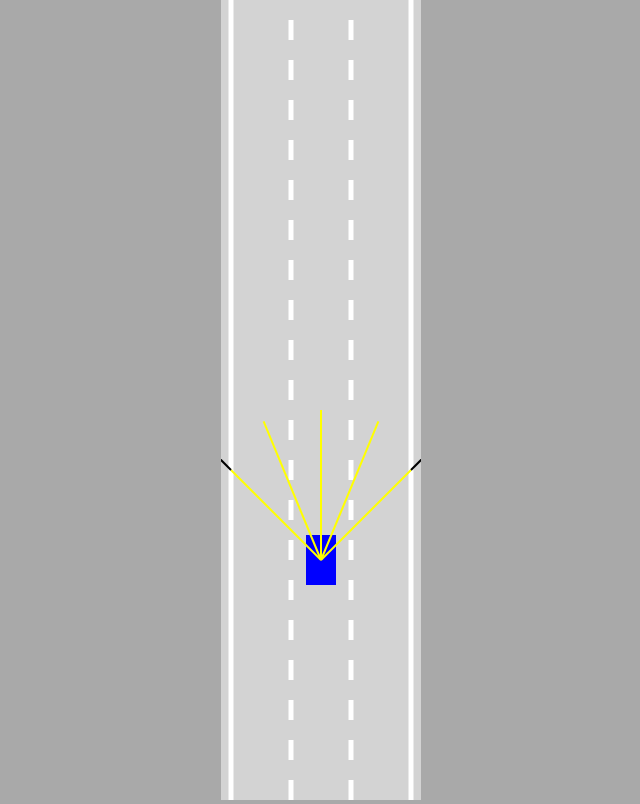
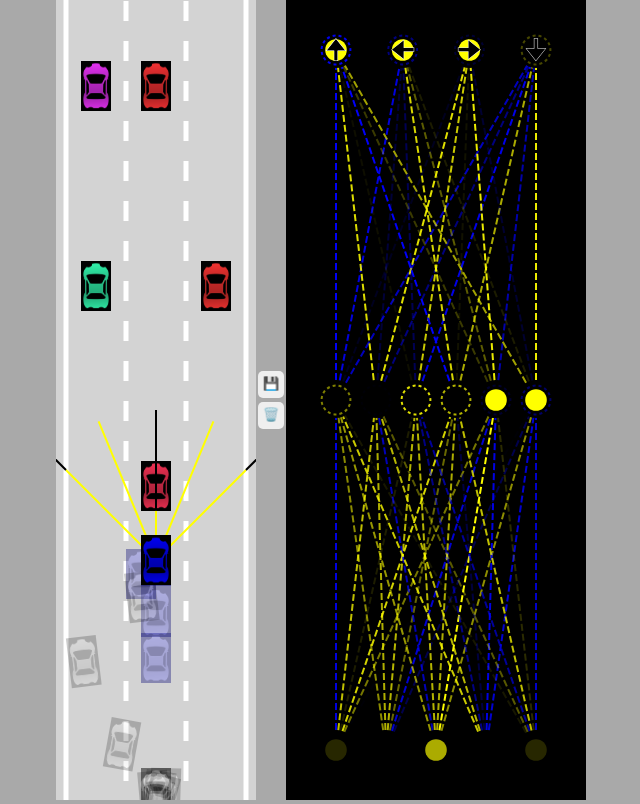
Before and after one commit to Cannon-Cole/Self-Driving-Car-No-Libraries, a plain HTML site: page index.html in a window 1280 px wide. Shown: the whole page, without its empty margins (319-959 px from the left). Drawn offline with Linux system fonts and the light colour scheme.

Commit message:
Added genetric algorithm and neural network visualizer.

```diff
--- a/car.js
+++ b/car.js
@@ -1,5 +1,5 @@
 class Car {
-  constructor(x, y, width, height, controlType, maxSpeed = 3) {
+  constructor(x, y, width, height, controlType, maxSpeed = 3, color = "blue") {
     this.x = x;
     this.y = y;
     this.width = width;
@@ -11,11 +11,31 @@ class Car {
     this.friction = 0.05;
     this.angle = 0;
     this.damaged = false;
+
+    this.useBrain = controlType == "AI";
+
     if (controlType != "DUMMY") {
       this.sensor = new Sensor(this);
       this.brain = new NeuralNetwork([this.sensor.rayCount, 6, 4]);
     }
     this.controls = new Controls(controlType);
+
+    this.img = new Image();
+    this.img.src = "car.png";
+
+    this.mask = document.createElement("canvas");
+    this.mask.width = width;
+    this.mask.height = height;
+
+    const maskCtx = this.mask.getContext("2d");
+    this.img.onload = () => {
+      maskCtx.fillStyle = color;
+      maskCtx.rect(0, 0, this.width, this.height);
+      maskCtx.fill();
+
+      maskCtx.globalCompositeOperation = "destination-atop";
+      maskCtx.drawImage(this.img, 0, 0, this.width, this.height);
+    };
   }
 
   update(roadBorders, traffic) {
@@ -30,6 +50,13 @@ class Car {
         s == null ? 0 : 1 - s.offset
       );
       const outputs = NeuralNetwork.feedForward(offsets, this.brain);
+
+      if (this.useBrain) {
+        this.controls.forward = outputs[0];
+        this.controls.left = outputs[1];
+        this.controls.right = outputs[2];
+        this.controls.reverse = outputs[3];
+      }
     }
   }
 
@@ -39,7 +66,6 @@ class Car {
         return true;
       }
     }
-
     for (let i = 0; i < traffic.length; i++) {
       if (polysIntersect(this.polygon, traffic[i].polygon)) {
         return true;
@@ -92,7 +118,6 @@ class Car {
     if (this.speed < 0) {
       this.speed += this.friction;
     }
-
     if (Math.abs(this.speed) < this.friction) {
       this.speed = 0;
     }
@@ -111,21 +136,31 @@ class Car {
     this.y -= Math.cos(this.angle) * this.speed;
   }
 
-  draw(ctx, color) {
-    if (this.damaged) {
-      ctx.fillStyle = "orange";
-    } else {
-      ctx.fillStyle = color;
-    }
-    ctx.beginPath();
-    ctx.moveTo(this.polygon[0].x, this.polygon[0].y);
-    for (let i = 1; i < this.polygon.length; i++) {
-      ctx.lineTo(this.polygon[i].x, this.polygon[i].y);
-    }
-    ctx.fill();
-
-    if (this.sensor) {
+  draw(ctx, drawSensor = false) {
+    if (this.sensor && drawSensor) {
       this.sensor.draw(ctx);
     }
+
+    ctx.save();
+    ctx.translate(this.x, this.y);
+    ctx.rotate(-this.angle);
+    if (!this.damaged) {
+      ctx.drawImage(
+        this.mask,
+        -this.width / 2,
+        -this.height / 2,
+        this.width,
+        this.height
+      );
+      ctx.globalCompositeOperation = "multiply";
+    }
+    ctx.drawImage(
+      this.img,
+      -this.width / 2,
+      -this.height / 2,
+      this.width,
+      this.height
+    );
+    ctx.restore();
   }
 }
--- a/index.html
+++ b/index.html
@@ -1,14 +1,16 @@
 <!DOCTYPE html>
-<html lang="en">
 <head>
-    <meta charset="UTF-8">
-    <meta http-equiv="X-UA-Compatible" content="IE=edge">
-    <meta name="viewport" content="width=device-width, initial-scale=1.0">
-    <title>Self-driving car - No Libraries</title>
+    <title>Self-driving car - No libraries</title>
     <link rel="stylesheet" href="style.css">
 </head>
 <body>
-    <canvas id="myCanvas"></canvas>
+    <canvas id="carCanvas"></canvas>
+    <div id="verticalButtons">
+        <button onclick="save()">💾</button>
+        <button onclick="discard()">🗑️</button>
+    </div>
+    <canvas id="networkCanvas"></canvas>
+    <script src="visualizer.js"></script>
     <script src="network.js"></script>
     <script src="sensor.js"></script>
     <script src="utils.js"></script>
--- a/main.js
+++ b/main.js
@@ -1,32 +1,82 @@
-const canvas = document.getElementById("myCanvas");
+const carCanvas = document.getElementById("carCanvas");
+carCanvas.width = 200;
+const networkCanvas = document.getElementById("networkCanvas");
+networkCanvas.width = 300;
 
-canvas.width = 200;
+const carCtx = carCanvas.getContext("2d");
+const networkCtx = networkCanvas.getContext("2d");
 
-const ctx = canvas.getContext("2d");
-const road = new Road(canvas.width / 2, canvas.width * 0.9);
-const car = new Car(road.getLaneCenter(1), 100, 30, 50, "KEYS");
-const traffic = [new Car(road.getLaneCenter(1), -100, 30, 50, "DUMMY", 2)];
+const road = new Road(carCanvas.width / 2, carCanvas.width * 0.9);
+
+const N = 100;
+const cars = generateCars(N);
+let bestCar = cars[0];
+if (localStorage.getItem("bestBrain")) {
+  for (let i = 0; i < cars.length; i++) {
+    cars[i].brain = JSON.parse(localStorage.getItem("bestBrain"));
+    if (i != 0) {
+      NeuralNetwork.mutate(cars[i].brain, 0.1);
+    }
+  }
+}
+
+const traffic = [
+  new Car(road.getLaneCenter(1), -100, 30, 50, "DUMMY", 2, getRandomColor()),
+  new Car(road.getLaneCenter(0), -300, 30, 50, "DUMMY", 2, getRandomColor()),
+  new Car(road.getLaneCenter(2), -300, 30, 50, "DUMMY", 2, getRandomColor()),
+  new Car(road.getLaneCenter(0), -500, 30, 50, "DUMMY", 2, getRandomColor()),
+  new Car(road.getLaneCenter(1), -500, 30, 50, "DUMMY", 2, getRandomColor()),
+  new Car(road.getLaneCenter(1), -700, 30, 50, "DUMMY", 2, getRandomColor()),
+  new Car(road.getLaneCenter(2), -700, 30, 50, "DUMMY", 2, getRandomColor()),
+];
 
 animate();
 
-function animate() {
+function save() {
+  localStorage.setItem("bestBrain", JSON.stringify(bestCar.brain));
+}
+
+function discard() {
+  localStorage.removeItem("bestBrain");
+}
+
+function generateCars(N) {
+  const cars = [];
+  for (let i = 1; i <= N; i++) {
+    cars.push(new Car(road.getLaneCenter(1), 100, 30, 50, "AI"));
+  }
+  return cars;
+}
+
+function animate(time) {
   for (let i = 0; i < traffic.length; i++) {
     traffic[i].update(road.borders, []);
   }
+  for (let i = 0; i < cars.length; i++) {
+    cars[i].update(road.borders, traffic);
+  }
+  bestCar = cars.find((c) => c.y == Math.min(...cars.map((c) => c.y)));
 
-  car.update(road.borders, traffic);
+  carCanvas.height = window.innerHeight;
+  networkCanvas.height = window.innerHeight;
 
-  canvas.height = window.innerHeight;
+  carCtx.save();
+  carCtx.translate(0, -bestCar.y + carCanvas.height * 0.7);
 
-  ctx.save();
-  ctx.translate(0, -car.y + canvas.height * 0.7);
+  road.draw(carCtx);
+  for (let i = 0; i < traffic.length; i++) {
+    traffic[i].draw(carCtx);
+  }
+  carCtx.globalAlpha = 0.2;
+  for (let i = 0; i < cars.length; i++) {
+    cars[i].draw(carCtx);
+  }
+  carCtx.globalAlpha = 1;
+  bestCar.draw(carCtx, true);
 
-  road.draw(ctx);
-  for (let i = 0; i < traffic.length; i++) {
-    traffic[i].draw(ctx, "red");
-  }
-  car.draw(ctx, "blue");
+  carCtx.restore();
 
-  ctx.restore();
+  networkCtx.lineDashOffset = -time / 50;
+  Visualizer.drawNetwork(networkCtx, bestCar.brain);
   requestAnimationFrame(animate);
 }
--- a/network.js
+++ b/network.js
@@ -1,17 +1,34 @@
 class NeuralNetwork {
   constructor(neuronCounts) {
     this.levels = [];
-    for (let i = 0; i < neuronCounts.length; i++) {
+    for (let i = 0; i < neuronCounts.length - 1; i++) {
       this.levels.push(new Level(neuronCounts[i], neuronCounts[i + 1]));
     }
   }
 
   static feedForward(givenInputs, network) {
     let outputs = Level.feedForward(givenInputs, network.levels[0]);
-    for (let i = 0; i < network.levels.length; i++) {
+    for (let i = 1; i < network.levels.length; i++) {
       outputs = Level.feedForward(outputs, network.levels[i]);
     }
     return outputs;
+  }
+
+  static mutate(network, amount = 1) {
+    network.levels.forEach((level) => {
+      for (let i = 0; i < level.biases.length; i++) {
+        level.biases[i] = lerp(level.biases[i], Math.random() * 2 - 1, amount);
+      }
+      for (let i = 0; i < level.weights.length; i++) {
+        for (let j = 0; j < level.weights[i].length; j++) {
+          level.weights[i][j] = lerp(
+            level.weights[i][j],
+            Math.random() * 2 - 1,
+            amount
+          );
+        }
+      }
+    });
   }
 }
 
@@ -35,6 +52,7 @@ class Level {
         level.weights[i][j] = Math.random() * 2 - 1;
       }
     }
+
     for (let i = 0; i < level.biases.length; i++) {
       level.biases[i] = Math.random() * 2 - 1;
     }
@@ -44,17 +62,20 @@ class Level {
     for (let i = 0; i < level.inputs.length; i++) {
       level.inputs[i] = givenInputs[i];
     }
+
     for (let i = 0; i < level.outputs.length; i++) {
       let sum = 0;
       for (let j = 0; j < level.inputs.length; j++) {
         sum += level.inputs[j] * level.weights[j][i];
       }
+
       if (sum > level.biases[i]) {
         level.outputs[i] = 1;
       } else {
         level.outputs[i] = 0;
       }
     }
+
     return level.outputs;
   }
 }
--- a/road.js
+++ b/road.js
@@ -1,14 +1,12 @@
 class Road {
   constructor(x, width, laneCount = 3) {
-    this.x - x;
+    this.x = x;
     this.width = width;
     this.laneCount = laneCount;
 
     this.left = x - width / 2;
     this.right = x + width / 2;
 
-    //Weird things happen when drawing with actually infinity
-    //so just use a big number
     const infinity = 1000000;
     this.top = -infinity;
     this.bottom = infinity;
@@ -17,7 +15,6 @@ class Road {
     const topRight = { x: this.right, y: this.top };
     const bottomLeft = { x: this.left, y: this.bottom };
     const bottomRight = { x: this.right, y: this.bottom };
-
     this.borders = [
       [topLeft, bottomLeft],
       [topRight, bottomRight],
@@ -41,12 +38,12 @@ class Road {
       const x = lerp(this.left, this.right, i / this.laneCount);
 
       ctx.setLineDash([20, 20]);
-
       ctx.beginPath();
       ctx.moveTo(x, this.top);
       ctx.lineTo(x, this.bottom);
       ctx.stroke();
     }
+
     ctx.setLineDash([]);
     this.borders.forEach((border) => {
       ctx.beginPath();
--- a/sensor.js
+++ b/sensor.js
@@ -19,6 +19,7 @@ class Sensor {
 
   #getReading(ray, roadBorders, traffic) {
     let touches = [];
+
     for (let i = 0; i < roadBorders.length; i++) {
       const touch = getIntersection(
         ray[0],
@@ -57,7 +58,6 @@ class Sensor {
 
   #castRays() {
     this.rays = [];
-
     for (let i = 0; i < this.rayCount; i++) {
       const rayAngle =
         lerp(
@@ -71,7 +71,6 @@ class Sensor {
         x: this.car.x - Math.sin(rayAngle) * this.rayLength,
         y: this.car.y - Math.cos(rayAngle) * this.rayLength,
       };
-
       this.rays.push([start, end]);
     }
   }
@@ -82,6 +81,7 @@ class Sensor {
       if (this.readings[i]) {
         end = this.readings[i];
       }
+
       ctx.beginPath();
       ctx.lineWidth = 2;
       ctx.strokeStyle = "yellow";
--- a/style.css
+++ b/style.css
@@ -1,10 +1,31 @@
 body{
     margin:0;
     background:darkgray;
-    overflow: hidden;
-    text-align: center;
+    overflow:hidden;
+    display:flex;
+    justify-content:center;
+    align-items:center;
 }
 
-#myCanvas{
-    background: lightgray;
+#verticalButtons{
+    display:flex;
+    flex-direction:column;
 }
+
+button{
+    border: none;
+    border-radius: 5px;
+    padding: 5px 5px 7px 5px;
+    margin: 2px;
+    cursor:pointer;
+}
+button:hover{
+    background:blue;
+}
+
+#networkCanvas{
+    background:black;
+}
+#carCanvas{
+    background:lightgray;
+}
--- a/utils.js
+++ b/utils.js
@@ -18,6 +18,7 @@ function getIntersection(A, B, C, D) {
       };
     }
   }
+
   return null;
 }
 
@@ -37,3 +38,16 @@ function polysIntersect(poly1, poly2) {
   }
   return false;
 }
+
+function getRGBA(value) {
+  const alpha = Math.abs(value);
+  const R = value < 0 ? 0 : 255;
+  const G = R;
+  const B = value > 0 ? 0 : 255;
+  return "rgba(" + R + "," + G + "," + B + "," + alpha + ")";
+}
+
+function getRandomColor() {
+  const hue = 290 + Math.random() * 260;
+  return "hsl(" + hue + ", 100%, 60%)";
+}
--- /dev/null
+++ b/visualizer.js
@@ -0,0 +1,103 @@
+class Visualizer {
+  static drawNetwork(ctx, network) {
+    const margin = 50;
+    const left = margin;
+    const top = margin;
+    const width = ctx.canvas.width - margin * 2;
+    const height = ctx.canvas.height - margin * 2;
+
+    const levelHeight = height / network.levels.length;
+
+    for (let i = network.levels.length - 1; i >= 0; i--) {
+      const levelTop =
+        top +
+        lerp(
+          height - levelHeight,
+          0,
+          network.levels.length == 1 ? 0.5 : i / (network.levels.length - 1)
+        );
+
+      ctx.setLineDash([7, 3]);
+      Visualizer.drawLevel(
+        ctx,
+        network.levels[i],
+        left,
+        levelTop,
+        width,
+        levelHeight,
+        i == network.levels.length - 1 ? ["🠉", "🠈", "🠊", "🠋"] : []
+      );
+    }
+  }
+
+  static drawLevel(ctx, level, left, top, width, height, outputLabels) {
+    const right = left + width;
+    const bottom = top + height;
+
+    const { inputs, outputs, weights, biases } = level;
+
+    for (let i = 0; i < inputs.length; i++) {
+      for (let j = 0; j < outputs.length; j++) {
+        ctx.beginPath();
+        ctx.moveTo(Visualizer.#getNodeX(inputs, i, left, right), bottom);
+        ctx.lineTo(Visualizer.#getNodeX(outputs, j, left, right), top);
+        ctx.lineWidth = 2;
+        ctx.strokeStyle = getRGBA(weights[i][j]);
+        ctx.stroke();
+      }
+    }
+
+    const nodeRadius = 18;
+    for (let i = 0; i < inputs.length; i++) {
+      const x = Visualizer.#getNodeX(inputs, i, left, right);
+      ctx.beginPath();
+      ctx.arc(x, bottom, nodeRadius, 0, Math.PI * 2);
+      ctx.fillStyle = "black";
+      ctx.fill();
+      ctx.beginPath();
+      ctx.arc(x, bottom, nodeRadius * 0.6, 0, Math.PI * 2);
+      ctx.fillStyle = getRGBA(inputs[i]);
+      ctx.fill();
+    }
+
+    for (let i = 0; i < outputs.length; i++) {
+      const x = Visualizer.#getNodeX(outputs, i, left, right);
+      ctx.beginPath();
+      ctx.arc(x, top, nodeRadius, 0, Math.PI * 2);
+      ctx.fillStyle = "black";
+      ctx.fill();
+      ctx.beginPath();
+      ctx.arc(x, top, nodeRadius * 0.6, 0, Math.PI * 2);
+      ctx.fillStyle = getRGBA(outputs[i]);
+      ctx.fill();
+
+      ctx.beginPath();
+      ctx.lineWidth = 2;
+      ctx.arc(x, top, nodeRadius * 0.8, 0, Math.PI * 2);
+      ctx.strokeStyle = getRGBA(biases[i]);
+      ctx.setLineDash([3, 3]);
+      ctx.stroke();
+      ctx.setLineDash([]);
+
+      if (outputLabels[i]) {
+        ctx.beginPath();
+        ctx.textAlign = "center";
+        ctx.textBaseline = "middle";
+        ctx.fillStyle = "black";
+        ctx.strokeStyle = "white";
+        ctx.font = nodeRadius * 1.5 + "px Arial";
+        ctx.fillText(outputLabels[i], x, top + nodeRadius * 0.1);
+        ctx.lineWidth = 0.5;
+        ctx.strokeText(outputLabels[i], x, top + nodeRadius * 0.1);
+      }
+    }
+  }
+
+  static #getNodeX(nodes, index, left, right) {
+    return lerp(
+      left,
+      right,
+      nodes.length == 1 ? 0.5 : index / (nodes.length - 1)
+    );
+  }
+}
```
Also changed, not shown: car.png (added).
